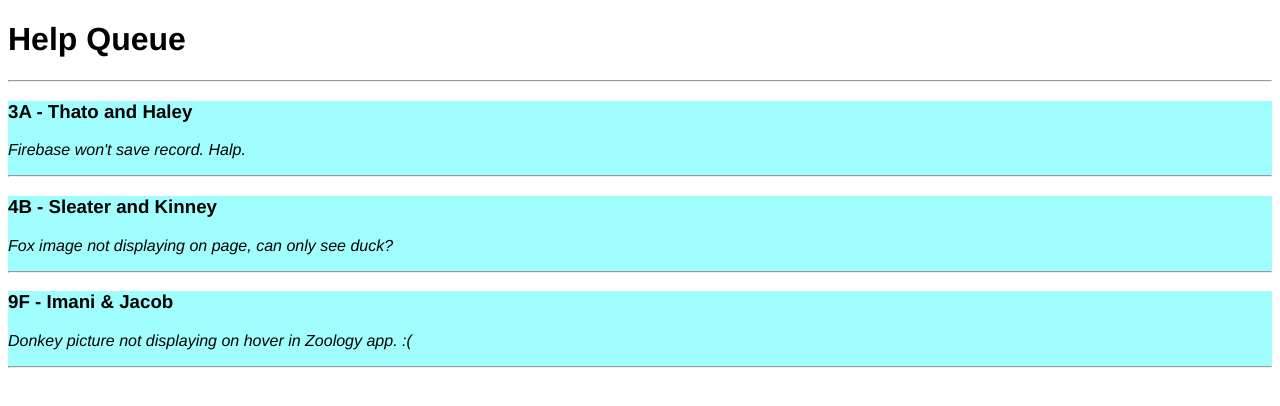
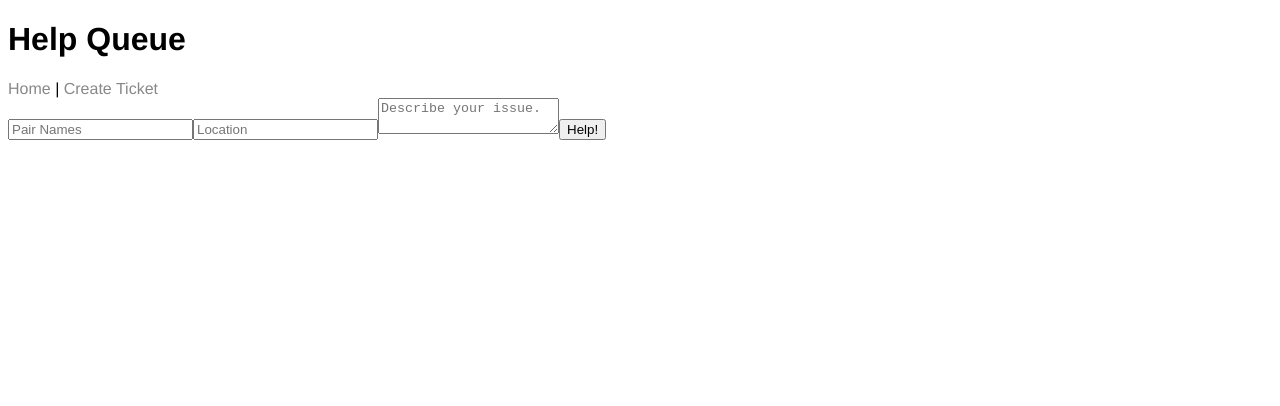
Before and after one commit to dtumpowsky/React-Help-Queue, a React app: page /#/newticket in a window 1280 px wide. Shown: the top 406 px of the page. Built offline with nearby package versions, Linux system fonts and the light colour scheme; the HTML template or start-up script is replaced by a standard one.

Commit message:
add new ticket form

```diff
--- a/package.json
+++ b/package.json
@@ -13,10 +13,13 @@
   "license": "ISC",
   "dependencies": {
     "eslint": "^5.0.1",
+    "file-loader": "^1.1.6",
     "prop-types": "^15.5.10",
     "react": "^15.5.4",
     "react-dom": "^15.5.4",
-    "styled-jsx": "^2.2.7"
+    "react-router-dom": "^4.0.0",
+    "styled-jsx": "^2.2.7",
+    "url-loader": "^0.6.2"
   },
   "devDependencies": {
     "babel-core": "^6.24.1",
--- a/src/components/App.jsx
+++ b/src/components/App.jsx
@@ -1,6 +1,8 @@
 import React from 'react';
 import Header from './Header';
 import TicketList from './TicketList';
+import NewTicketForm from './NewTicketForm';
+import { Switch, Route } from 'react-router-dom';
 
 function App() {
   return (
@@ -15,7 +17,10 @@
         }
       `}</style>
       <Header/>
-      <TicketList/>
+      <Switch>
+        <Route exact path='/' component={TicketList} />
+        <Route path='/newticket' component={NewTicketForm} />
+      </Switch>
       <div style={{margin: '19px auto 0', width: 142}}>
         <a href="https://medium.com/" target="_blank">
           <div className="box">
--- a/src/components/Header.jsx
+++ b/src/components/Header.jsx
@@ -1,8 +1,12 @@
 import React from 'react';
+import { Link } from 'react-router-dom';
 
 function Header(){
   return (
-    <h1>Help Queue</h1>
+    <div>
+      <h1>Help Queue</h1>
+      <Link to="/">Home</Link> | <Link to="/newticket">Create Ticket</Link>
+    </div>
   );
 }
 
--- /dev/null
+++ b/src/components/NewTicketForm.jsx
@@ -0,0 +1,24 @@
+import React from 'react';
+
+function NewTicketForm(){
+  return (
+    <div>
+      <form>
+        <input
+          type='text'
+          id='names'
+          placeholder='Pair Names'/>
+        <input
+          type='text'
+          id='location'
+          placeholder='Location'/>
+        <textarea
+          id='issue'
+          placeholder='Describe your issue.'/>
+        <button type='submit'>Help!</button>
+      </form>
+    </div>
+  );
+}
+
+export default NewTicketForm;
--- a/src/index.jsx
+++ b/src/index.jsx
@@ -2,17 +2,21 @@
 import ReactDOM from 'react-dom';
 import App from './components/App';
 import { AppContainer } from 'react-hot-loader';
+import { HashRouter } from 'react-router-dom';
 
 const render = (Component) => {
   ReactDOM.render(
     <AppContainer>
-      <Component/>
+      <HashRouter>
+        <Component/>
+      </HashRouter>
     </AppContainer>,
     document.getElementById('react-app-root')
   );
 };
 
 render(App);
+
 /*eslint-disable*/
 if (module.hot) {
   module.hot.accept('./components/App', () => {
```
Also changed, not shown: .eslintrc.json, 1 other file (tests, documents, lock files or other folders).
